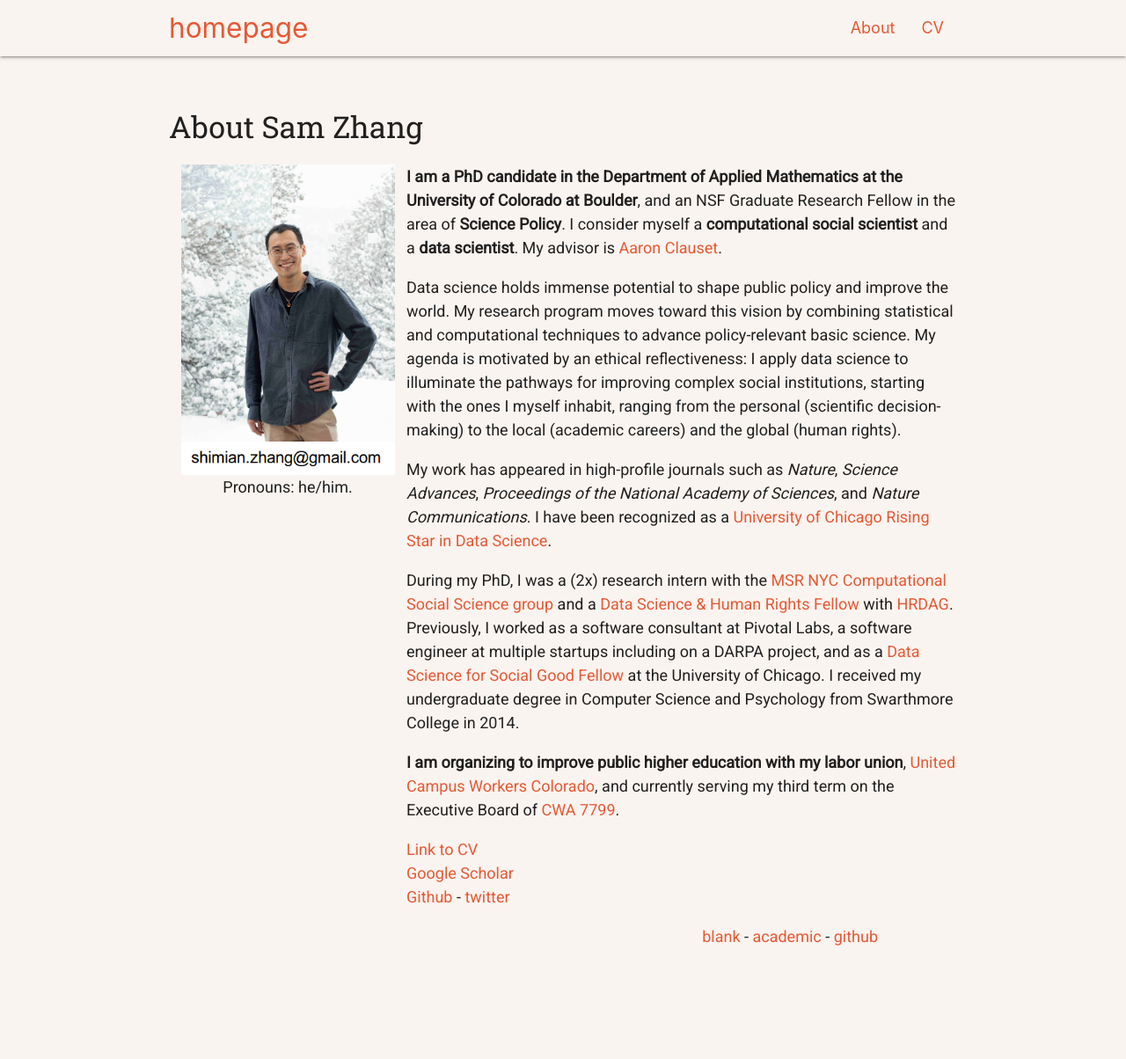
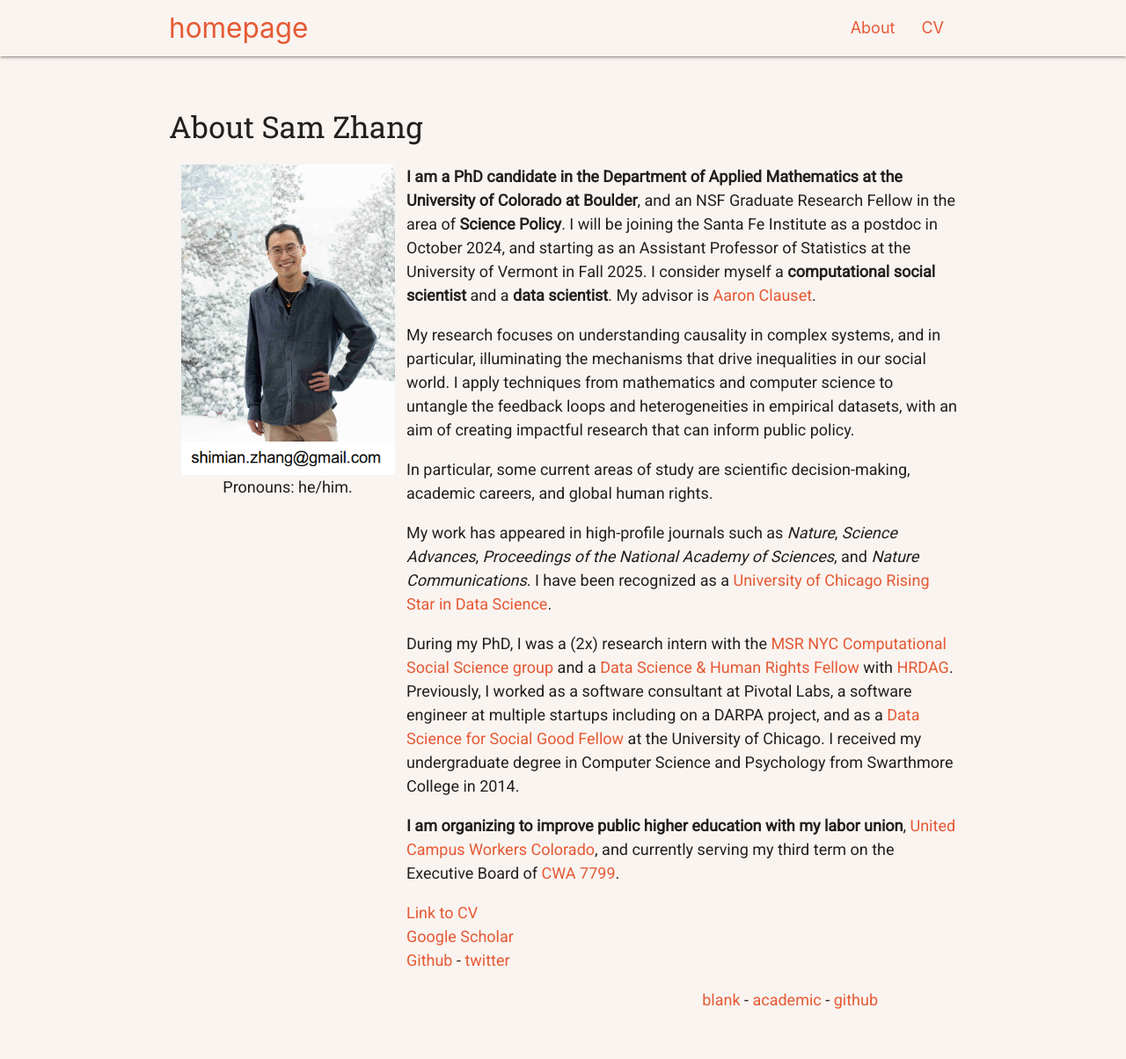
Before and after one commit to samzhang111/samzhang111.github.io, a Jekyll site: the page built from html/about.html, in a window 1280 px wide. Shown: the whole page at 88% size. Built offline with Jekyll 4.4.1, drawn with Linux system fonts in a browser that asks for light colours; nearby versions of some CDN libraries; before the commit the page ends 1132 px from its top, so only the background shows below that.

Commit message:
research statement

```diff
--- a/html/about.html
+++ b/html/about.html
@@ -16,11 +16,13 @@ title: about sam zhang
     <div class="intro">
     <p>
     <b>I am a PhD candidate in the Department of Applied Mathematics at the University of Colorado at Boulder</b>, and an NSF Graduate Research Fellow in the area of <b>Science Policy</b>.
+    I will be joining the Santa Fe Institute as a postdoc in October 2024, and starting as an Assistant Professor of Statistics at the University of Vermont in Fall 2025.
     I consider myself a <b>computational social scientist</b> and a <b>data scientist</b>. My advisor is <a href="https://aaronclauset.github.io/" target="_blank">Aaron Clauset</a>.
 
     <p>
-Data science holds immense potential to shape public policy and improve the world. My research program moves toward this vision by combining statistical and computational techniques to advance policy-relevant basic science. My agenda is motivated by an ethical reflectiveness: I apply data science to illuminate the pathways for improving complex social institutions, starting with the ones I myself inhabit, ranging from the personal (scientific decision-making) to the
-local (academic careers) and the global (human rights).
+    My research focuses on understanding causality in complex systems, and in particular, illuminating the mechanisms that drive inequalities in our social world. I apply techniques from mathematics and computer science to untangle the feedback loops and heterogeneities in empirical datasets, with an aim of creating impactful research that can inform public policy.
+    <p>
+In particular, some current areas of study are scientific decision-making, academic careers, and global human rights.
 
 <p>
 My work has appeared in high-profile journals such as <em>Nature</em>, <em>Science Advances</em>, <em>Proceedings of the National Academy of Sciences</em>, and <em>Nature Communications</em>.
--- a/main.html
+++ b/main.html
@@ -12,7 +12,7 @@ layout: default
     I am a 5th year PhD candidate in applied mathematics at the University of Colorado at Boulder, supported by an NSF Graduate Research Fellowship.
 
     <p>
-    My research applies statistical and computational techniques towards advancing policy-relevant basic science about our social world, ranging from scientific decision-making to academic careers and global human rights. My advisor is <a href="https://aaronclauset.github.io/" target="_blank">Aaron Clauset</a>.
+My research focuses on understanding causality in complex systems, and in particular, illuminating the mechanisms that drive inequalities in our social world. My advisor is <a href="https://aaronclauset.github.io/" target="_blank">Aaron Clauset</a>.
 
     <p>
     During my PhD, I was a (2x) research intern with the <a href="https://www.microsoft.com/en-us/research/theme/computational-social-science/" target="_blank">MSR NYC Computational Social Science group</a> and a <a href="https://hrdag.org/people/sam-zhang/" target="_blank">Data Science & Human Rights Fellow</a> with <a href="https://hrdag.org" target="_blank">HRDAG</a>.
@@ -58,10 +58,11 @@ layout: default
           <div class="sectitle">Upcoming</div>
           <ul>
               <li><b>Summer 2024:</b> Giving a talk at <a href="https://ic2s2.org/" target="_blank">IC2S2</a> in Philadelphia. Defending my thesis on August 12th.</li>
+              <li><b>Fall 2024:</b> Excited to start my postdoc at the Santa Fe Institute.</li>
           </ul>
           <div class="sectitle">News</div>
           <ul>
-              <li><b>Summer 2024:</b> Honored to speak at the Applied Mathematics commencement ceremony for the graduating PhD students. Talk at the <a href="https://www.wnar.org/wnar2024" target="_blank">WNAR/IMS/Graybill Annual Meeting</a>. Participated in a <a href="https://icerm.brown.edu/collaborate/" target="_blank">Collaborate@ICERM</a> group in May.</li>
+              <li><b>Summer 2024:</b> Honored to speak at the <a href="/text/commencement.txt" target="_blank">Applied Mathematics commencement ceremony</a> for the graduating PhD students. Talk at the <a href="https://www.wnar.org/wnar2024" target="_blank">WNAR/IMS/Graybill Annual Meeting</a>. Participated in a <a href="https://icerm.brown.edu/collaborate/" target="_blank">Collaborate@ICERM</a> group in May.</li>
               <li><b>Fall 2023:</b> New papers in <a target="_blank" href="https://doi.org/10.1371/journal.pone.0290534"><em>PLOS One</em></a> and <a target="_blank" href="https://www.science.org/doi/10.1126/sciadv.adi2205"><em>Science Advances</em></a>. Talks at the University of Chicago <a href="https://datascience.uchicago.edu/research/postdoctoral-programs/rising-stars/#description" target="_blank">Rising Stars in Data Science Workshop</a>, the <a
                       href="https://vermontcomplexsystems.org/events/vermont-kias/" target="_blank">Vermont-KIAS workshop</a>, the <a href="https://site.uvm.edu/statatuvm/seminars/" target="_blank">STAT@UVM Colloquium</a>, and the UVM SCRaPS
                   seminar.</li>
```
